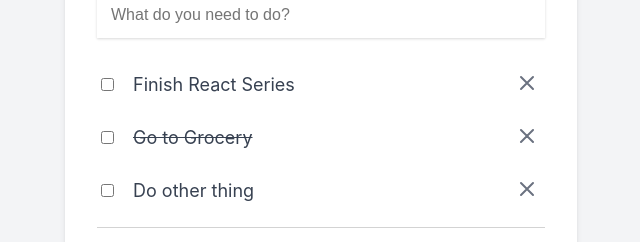
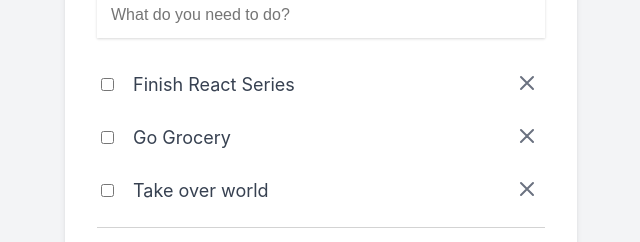
Before and after one commit to otherpaco/lc-react-alt, a React (Create React App) app: page / in a window 1280 px wide. Shown: the part 120-362 px from the top of the page, without its empty margins (319-959 px from the left). Built offline with nearby package versions, Linux system fonts and the light colour scheme.

Commit message:
Episode 3 - Making use of state

```diff
--- a/src/components/App.jsx
+++ b/src/components/App.jsx
@@ -1,7 +1,26 @@
 import '../reset.css';
 import '../App.css';
+import { useState } from 'react';
 
 function App() {
+  const [todos, setTodos] = useState([
+    {
+      id: 1,
+      title: 'Finish React Series',
+      isComplete: false,
+    },
+    {
+      id: 2,
+      title: 'Go Grocery',
+      isComplete: true,
+    },
+    {
+      id: 3,
+      title: 'Take over world',
+      isComplete: false,
+    },
+  ]);
+
   return (
     <div className="todo-app-container">
       <div className="todo-app">
@@ -15,10 +34,11 @@
         </form>
 
         <ul className="todo-list">
+          {todos.map((todo, index) => (
             <li className="todo-item-container">
               <div className="todo-item">
                 <input type="checkbox" />
-              <span className="todo-item-label">Finish React Series</span>
+                <span className="todo-item-label">{todo.title}</span>
                 {/* <input type="text" className="todo-item-input" value="Finish React Series" /> */}
               </div>
               <button className="x-button">
@@ -37,52 +57,7 @@
                 </svg>
               </button>
             </li>
-          <li className="todo-item-container">
-            <div className="todo-item">
-              <input type="checkbox" />
-              <span className="todo-item-label line-through">
-                Go to Grocery
-              </span>
-              {/* <input type="text" className="todo-item-input" value="Go to Grocery" /> */}
-            </div>
-            <button className="x-button">
-              <svg
-                className="x-button-icon"
-                fill="none"
-                viewBox="0 0 24 24"
-                stroke="currentColor"
-              >
-                <path
-                  strokeLinecap="round"
-                  strokeLinejoin="round"
-                  strokeWidth={2}
-                  d="M6 18L18 6M6 6l12 12"
-                />
-              </svg>
-            </button>
-          </li>
-          <li className="todo-item-container">
-            <div className="todo-item">
-              <input type="checkbox" />
-              <span className="todo-item-label">Do other thing</span>
-              {/* <input type="text" className="todo-item-input" value="Do other thing /> */}
-            </div>
-            <button className="x-button">
-              <svg
-                className="x-button-icon"
-                fill="none"
-                viewBox="0 0 24 24"
-                stroke="currentColor"
-              >
-                <path
-                  strokeLinecap="round"
-                  strokeLinejoin="round"
-                  strokeWidth={2}
-                  d="M6 18L18 6M6 6l12 12"
-                />
-              </svg>
-            </button>
-          </li>
+          ))}
         </ul>
 
         <div className="check-all-container">
```
Also changed, not shown: 1 other file (tests, documents, lock files or other folders). Lines whose indentation alone changed are shown as unchanged.
